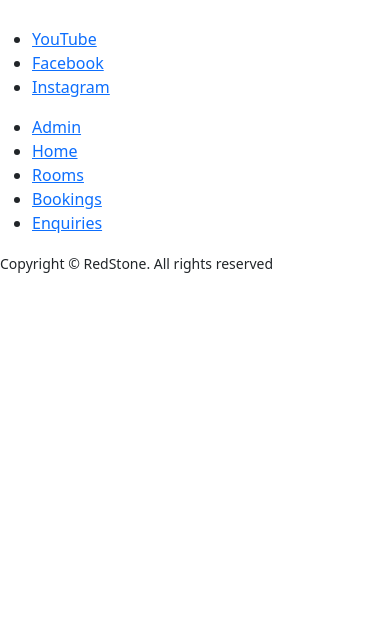
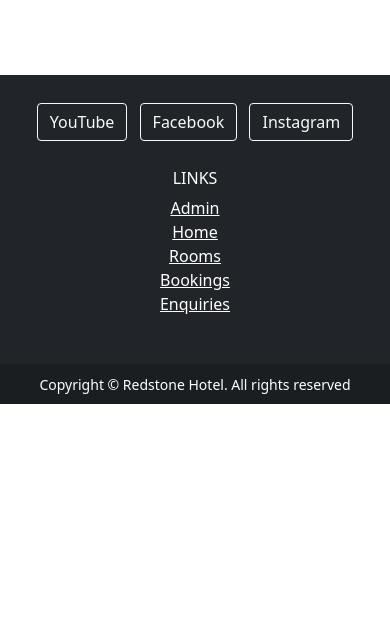
Before and after one commit to daduam/hotel-booking, a PHP site: page /layout.php in a window 390 px wide. Shown: the part 127-771 px from the top of the page. Run offline with PHP 8.4, Linux system fonts and the light colour scheme; data that the repository does not hold is empty.

Commit message:
footer not responsive

```diff
--- a/templates/layout.php
+++ b/templates/layout.php
@@ -9,6 +9,11 @@
   <link rel="preconnect" href="https://fonts.gstatic.com">
   <link href="https://fonts.googleapis.com/css2?family=Open+Sans&display=swap" rel="stylesheet">
   <link rel="stylesheet" href="/css/index.css">
+  <!-- favicon -->
+  <link rel="apple-touch-icon" sizes="180x180" href="/assets/apple-touch-icon.png">
+  <link rel="icon" type="image/png" sizes="32x32" href="/assets/favicon-32x32.png">
+  <link rel="icon" type="image/png" sizes="16x16" href="/assets/favicon-16x16.png">
+  <link rel="manifest" href="/site.webmanifest">
   <title><?= $title ?></title>
 </head>
 
@@ -49,31 +54,50 @@
   </nav>
   <!-- </div> -->
 
-  <main class="container p-4">
+  <main class="container p-5">
     <?= $output ?>
   </main>
 
-  <footer>
-    <div>
-      <ul>
-        <li><a href="https://www.youtube.com" target="_blank">YouTube</a></li>
-        <li><a href="https://www.facebook.com" target="_blank">Facebook</a></li>
-        <li><a href="https://www.instagram.com" target="_blank">Instagram</a></li>
-      </ul>
+  <footer class="bg-dark text-center text-white">
+    <div class="container p-4">
+      <div class="mb-4">
+        <a href="https://www.youtube.com" target="_blank" class="btn btn-outline-light m-1" role="button">YouTube</a>
+        <a href="https://www.facebook.com" target="_blank" class="btn btn-outline-light m-1" role="button">Facebook</a>
+        <a href="https://www.instagram.com" target="_blank" class="btn btn-outline-light m-1" role="button">Instagram</a>
+        </ul>
+      </div>
+
+      <div class="row">
+        <div class="col-lg-3 col-md-6 mb-4 mb-md-0">
+          <h6>LINKS</h6>
+
+          <ul class="list-unstyled mb-0">
+            <li>
+              <a href="/admin" class="text-white">Admin</a>
+            </li>
+
+            <li>
+              <a href="/" class="text-white">Home</a>
+            </li>
+
+            <li>
+              <a href="/rooms" class="text-white">Rooms</a>
+            </li>
+
+            <li>
+              <a href="/bookings" class="text-white">Bookings</a>
+            </li>
+
+            <li>
+              <a href="/about" class="text-white">Enquiries</a>
+            </li>
+          </ul>
+        </div>
+      </div>
     </div>
 
-    <div>
-      <ul>
-        <li><a href="/admin">Admin</a></li>
-        <li><a href="/">Home</a></li>
-        <li><a href="/rooms">Rooms</a></li>
-        <li><a href="/bookings">Bookings</a></li>
-        <li><a href="/about">Enquiries</a></li>
-      </ul>
-    </div>
-
-    <div>
-      <small>Copyright &copy; RedStone. All rights reserved</small>
+    <div class="p-2" style="background-color: rgba(0, 0, 0, 0.2);">
+      <small>Copyright &copy; Redstone Hotel. All rights reserved</small>
     </div>
   </footer>
 
--- a/templates/login.php
+++ b/templates/login.php
@@ -13,7 +13,7 @@
         </div>
 
         <div>
-            <input type="submit" class="btn btn-primary w-100" value="Login">
+            <input type="submit" class="btn btn-dark w-100" value="Login">
         </div>
 
         <div class="text-center my-2">
--- a/templates/register.php
+++ b/templates/register.php
@@ -25,7 +25,7 @@
         </div>
 
         <div>
-            <input type="submit" class="btn btn-primary w-100" value="Register now">
+            <input type="submit" class="btn btn-dark w-100" value="Register now">
         </div>
 
         <div class="text-center my-2">
```
